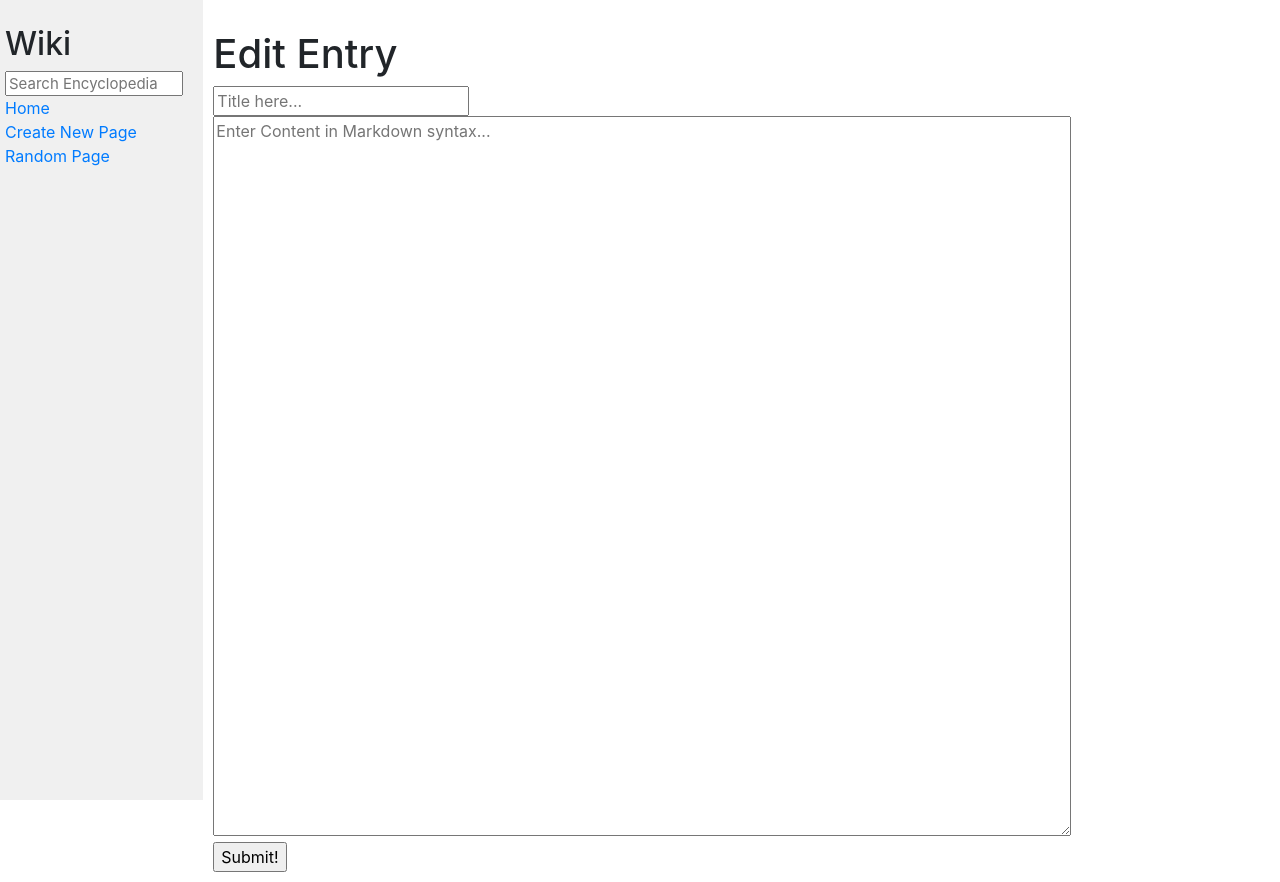
After one commit to prak112/cs50-webdev, a Django app: page /edit_entry/1 in a window 1280 px wide. The commit adds this page. Run offline with Django 4.2, Linux system fonts and the light colour scheme; some libraries are stand-ins or nearby versions.

Commit message:
edit entry-to debug reverse renderhtml

```diff
--- a/django/wiki/encyclopedia/templates/encyclopedia/css.html
+++ b/django/wiki/encyclopedia/templates/encyclopedia/css.html
@@ -11,5 +11,5 @@
 {% endblock %}
 
 {% block nav %}
-    <a href="">Edit Page</a>
+    <a href="{% url 'edit_entry' title %}">Edit Page</a>
 {% endblock %}
--- /dev/null
+++ b/django/wiki/encyclopedia/templates/encyclopedia/edit_entry.html
@@ -0,0 +1,17 @@
+{% extends "encyclopedia/layout.html" %}
+
+{% block title %}
+    Edit Entry
+{% endblock %}
+
+{% block body %}
+
+    <h1>Edit Entry</h1>
+    <form action="{% url 'edit_entry' title %}" method="POST">
+        {% csrf_token %}
+        {{ form.title }}<br>
+        {{ form.content }}<br>
+        {{ form.submit }}
+    </form>
+
+{% endblock %}
--- a/django/wiki/encyclopedia/urls.py
+++ b/django/wiki/encyclopedia/urls.py
@@ -5,8 +5,8 @@ from . import views
 urlpatterns = [
     path("", views.index, name="index"),
     path("renderhtml/<str:title>", views.renderhtml, name="renderhtml"),   # renders all listed titles and notfound pages
-    # path("<str:q>", views.search, name="search"),
     path("new_entry", views.new_entry, name="new_entry"),
-    # path("edit_entry/<str:title>", views.edit_entry, name="edit_entry"),
     path("random_page", views.random_page, name="random_page"),
+    path("edit_entry/<str:title>", views.edit_entry, name="edit_entry"),
+    # path("<str:q>", views.search, name="search")
 ]
--- a/django/wiki/encyclopedia/views.py
+++ b/django/wiki/encyclopedia/views.py
@@ -1,4 +1,5 @@
-#from django.http import HttpResponseRedirect
+from django.http import HttpResponseRedirect
+from django.urls import reverse
 from django.shortcuts import render
 from django import forms
 
@@ -28,15 +29,14 @@ def renderhtml(request, title):
     """
     if not util.get_entry(title):
         return render(request, 'encyclopedia/not_found.html', {"title": title.upper()})
-    return render(request, f"encyclopedia/{title}.html",
-                  {"title": util.get_entry(title)})
+    return render(request, f"encyclopedia/{title}.html", {"title": util.get_entry(title)})
 
 
-
+# class definition for creating Form objects for new_entry & edit_entry
 class NewForm(forms.Form):
-    # search = forms.CharField(label="Search")
     title = forms.CharField(label="Title", widget=forms.TextInput(attrs={'placeholder':'Title here...'}))
-    content = forms.CharField(widget=forms.Textarea(attrs={'rows': 10, 'cols': 40, 'placeholder':'Enter Content in Markdown syntax...'}))
+    content = forms.CharField(widget=forms.Textarea(attrs=
+                                                    {'rows': 10, 'cols': 40, 'placeholder':'Enter Content in Markdown syntax...'}))
     submit = forms.CharField(widget=forms.widgets.Input(attrs={'type':'submit', 'value':'Submit!'}))
 
 
@@ -56,7 +56,7 @@ def new_entry(request):
                 subprocess.run(cli_command, shell=True, check=True)
 
                 # redirect to new entry
-                return renderhtml(request, title)
+                return HttpResponseRedirect(reverse('renderhtml', args=[title]))
             # return already existing entry
             else:
                 return render(request, 'encyclopedia/page_exists.html', context={'title': title})
@@ -74,19 +74,33 @@ def new_entry(request):
 
 def random_page(request):
     entries = util.list_entries()
-    return renderhtml(request, random.choice(entries))
+    choice = random.choice(entries)
+    return HttpResponseRedirect(reverse('renderhtml', args=[choice]))
 
 
+def edit_entry(request, title):
 
+    # PSEUDO-CODE
+    # declare django.forms.form
+    # declare form fields
+    # declare form.content with "value" = f"entries/{title}.md"
 
+    if request.method == 'POST':
+        form = NewForm(request.POST)
 
+        if form.is_valid():
+            form.title = forms.CharField(widget=forms.widgets.Input(attrs={'value': title}))
+            form.content = forms.Textarea(widget=forms.widgets.Input(attrs=
+                                                                {'value': util.get_entry(title), 'rows':'10', 'columns':'40'}))
 
+            # title = form.cleaned_data["title"]
+            # content = form.cleaned_data["content"]
+            util.save_entry(title, form.content)
+            return HttpResponseRedirect(reverse('renderhtml', args=[title]))
 
-# def edit_entry(request, title):
+        return render(request, 'encyclopedia/edit_entry.html', context={'form': form, 'title': title})
 
-#     return render(request, f"entries/{title}.md")
-
-
+    return render(request, 'encyclopedia/edit_entry.html', context={'form': NewForm()})
 
 
 
```
